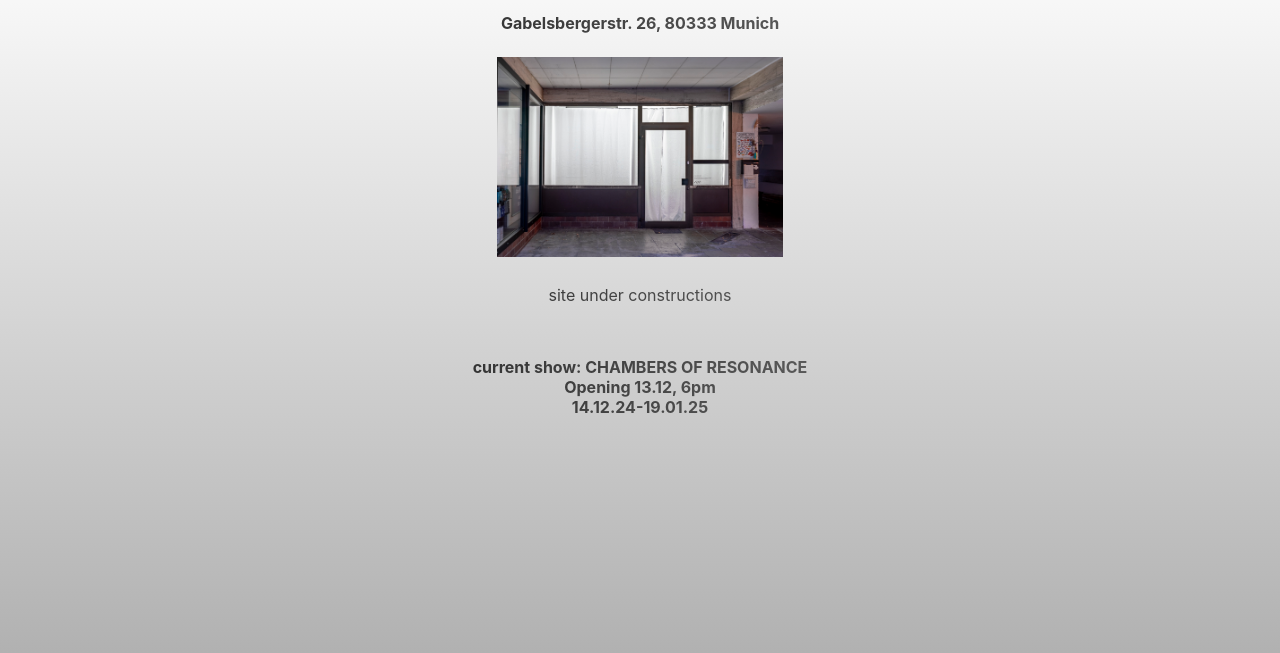
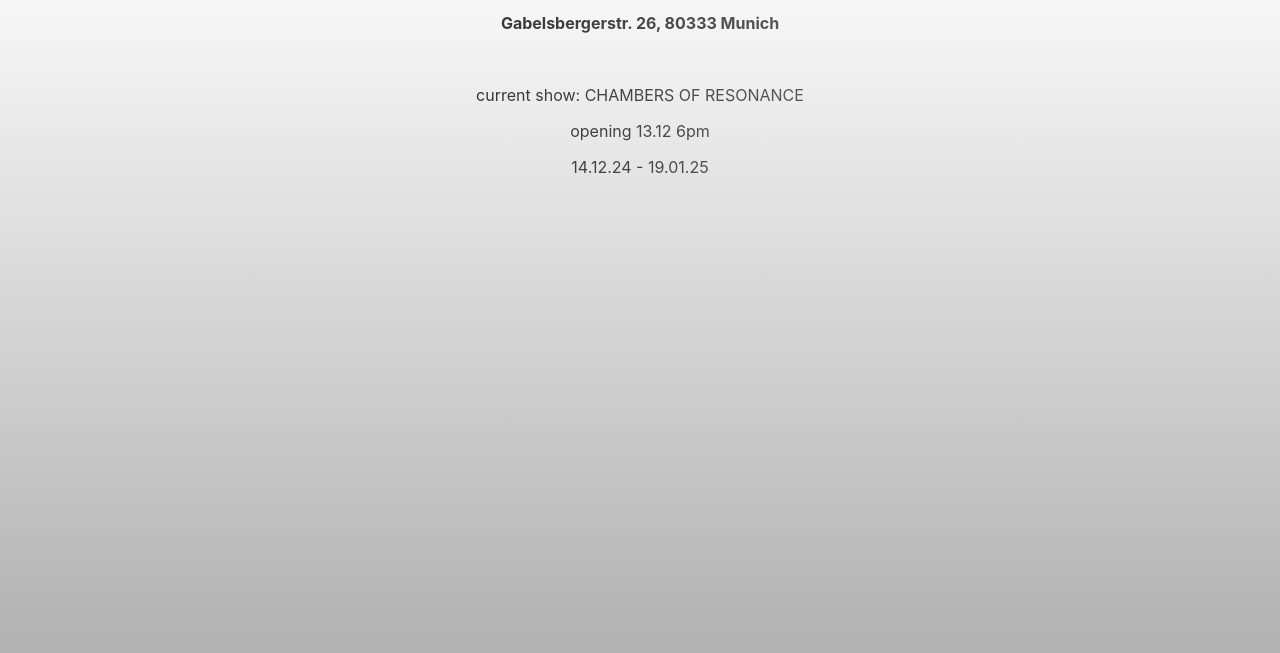
Before and after one commit to sequast/sequast.github.io, a plain HTML site: page index.html in a window 1280 px wide. Shown: the part 73-726 px from the top of the page. Drawn offline with Linux system fonts and the light colour scheme.

Commit message:
Update index.html

```diff
--- a/index.html
+++ b/index.html
@@ -22,14 +22,10 @@
   <a href="https://www.google.com/maps/place/space+n.n./@48.1486457,11.5648598,17z/data=!3m1!4b1!4m6!3m5!1s0x479e7581731a40a9:0x5af7c2e47ad3f79e!8m2!3d48.1486457!4d11.5648598!16s%2Fg%2F11khtn2hky?entry=ttu&g_ep=EgoyMDI0MDgyOC4wIKXMDSoASAFQAw%3D%3D" target="_blank">
     <p>Gabelsbergerstr. 26, 80333 Munich</p>
   </a>
-  <img src="vonAussen-webpage.jpg" alt="space n.n." style="width: 25vw; height: 25vh; object-fit: contain;"/>
-  <p>site under constructions</p> <br>
-  <a href="https://www.instagram.com/space_n.n" target="_blank">
-    <p>current show: CHAMBERS OF RESONANCE <br>
-    Opening 13.12, 6pm <br>
-    14.12.24-19.01.25
-    </p>
-  </a>
+  <br>
+  <p>current show: CHAMBERS OF RESONANCE</p>
+  <p>opening 13.12 6pm</p>
+  <p>14.12.24 - 19.01.25</p>
 </div>
 
 </body>
```
